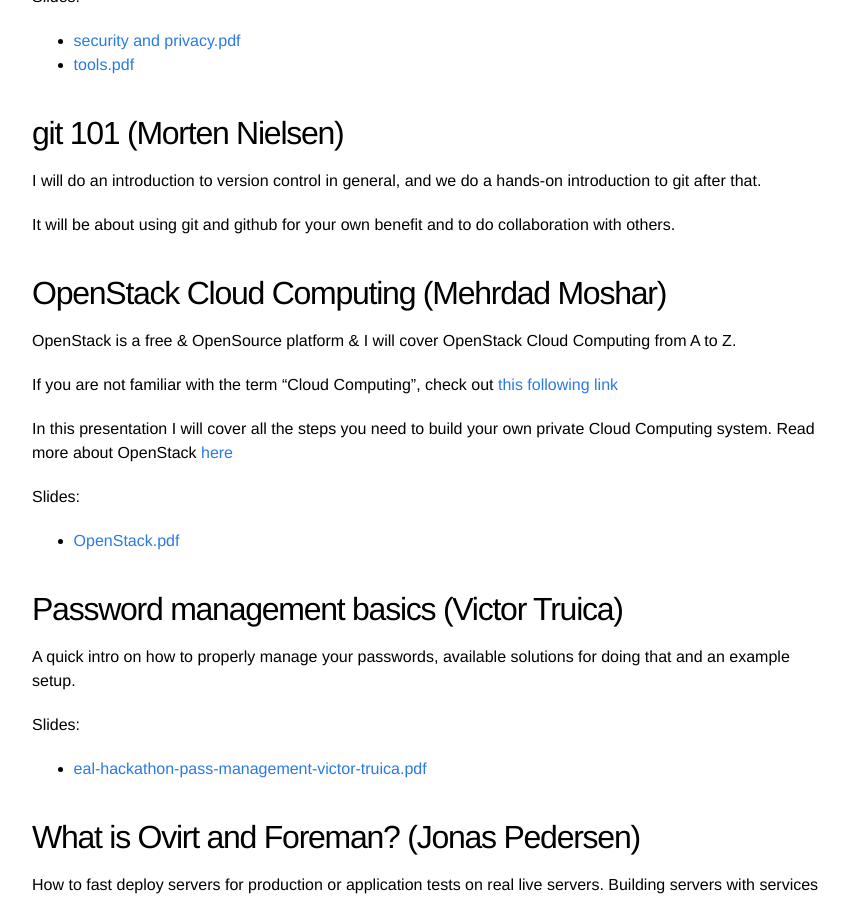
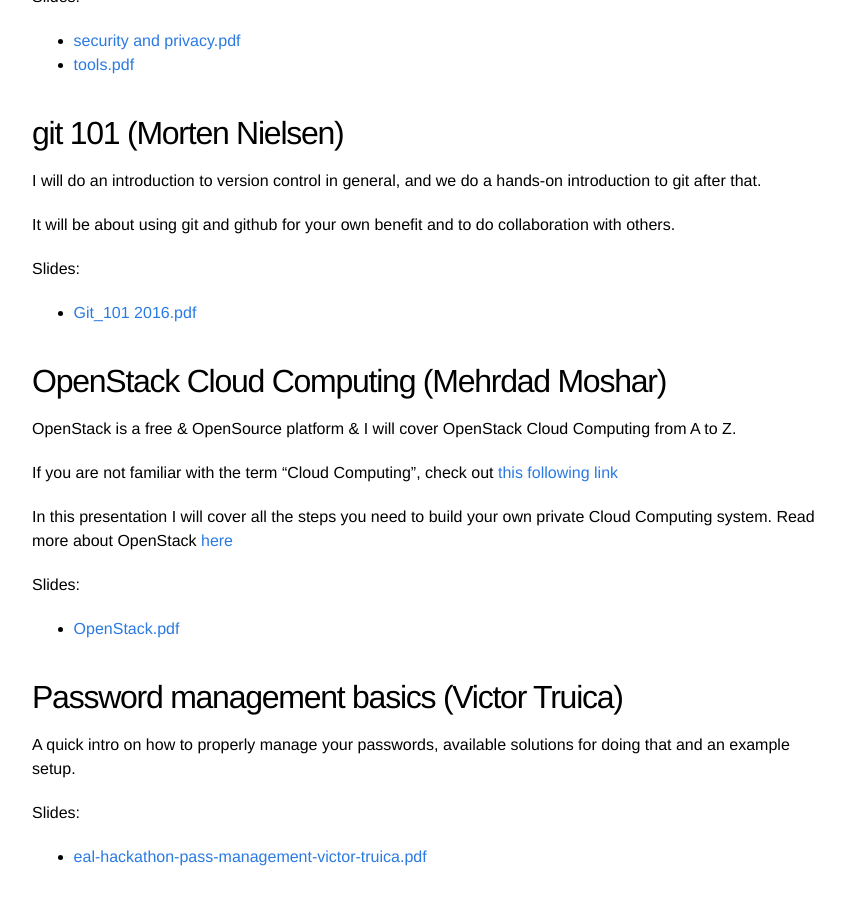
Before and after one commit to valberg/ealtechevents, a Jekyll site: the page built from talks.md, in a window 1280 px wide and 900 px high, scrolled down 1177 px. Shown: the whole window, without its empty margins (208-1057 px from the left). Built offline with Jekyll 4.4.1, drawn with Linux system fonts in a browser that asks for light colours.

Commit message:
Update talks.md

```diff
--- a/talks.md
+++ b/talks.md
@@ -54,6 +54,11 @@
 
 It will be about using git and github for your own benefit and to do collaboration with others.
 
+Slides:
+
+* [Git_101 2016.pdf]({{ site.baseurl }}/media/Git_101 2016.pdf)
+
+
 OpenStack Cloud Computing (Mehrdad Moshar)
 -------------------------------------------
 
```
